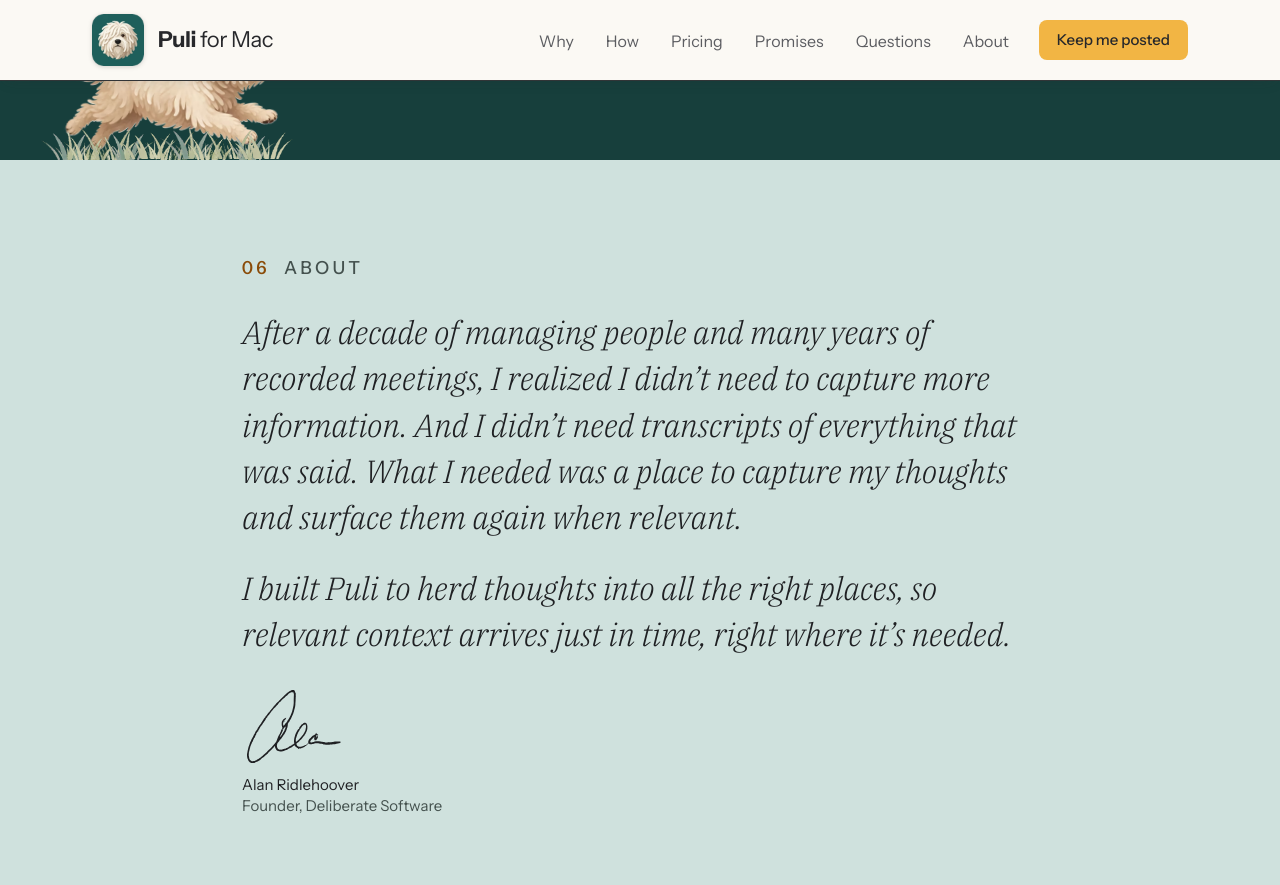
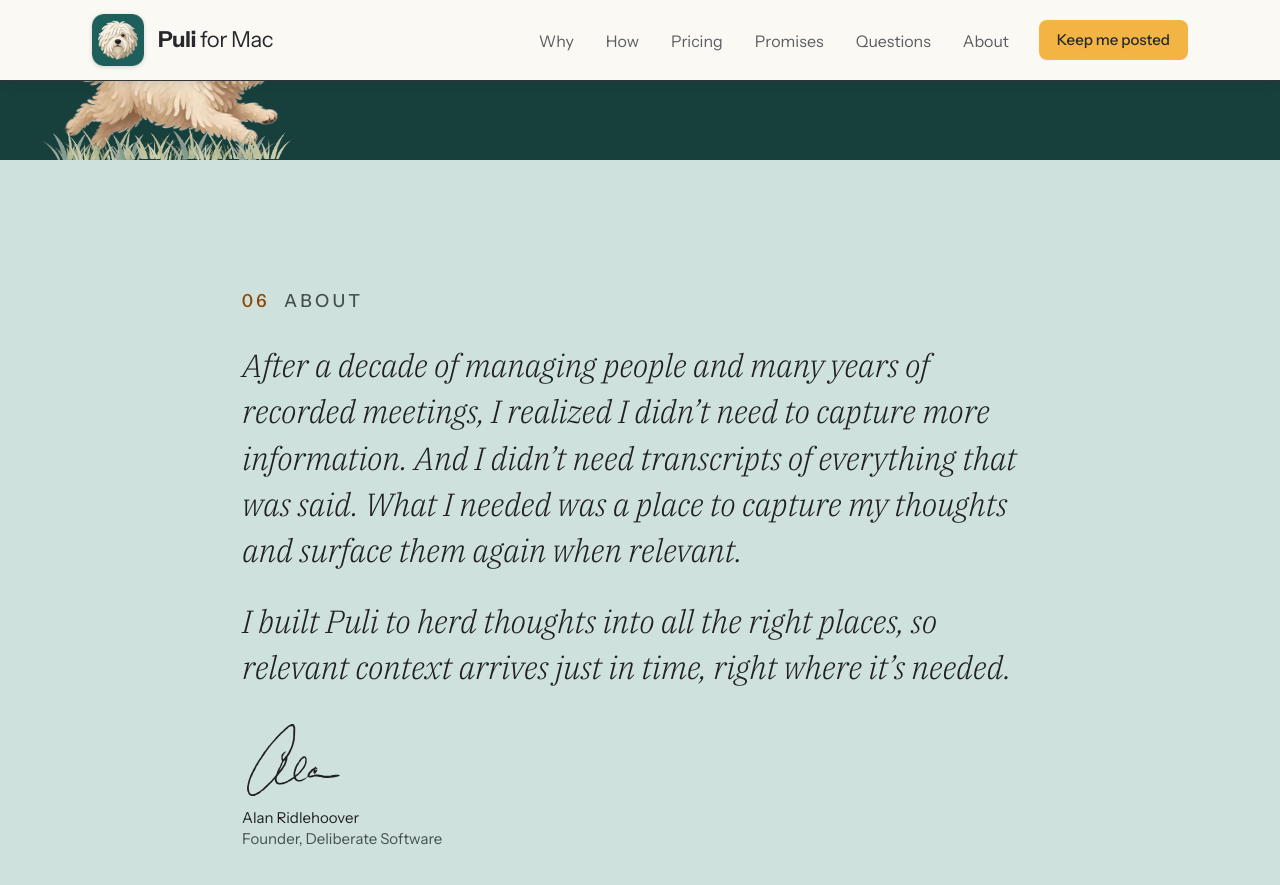
Before and after one commit to deliberate-software/puli-site, a Jekyll site: the page built from index.html, in a window 1280 px wide and 900 px high, scrolled down 5235 px. Shown: the top 885 px of the window. Built offline with Jekyll 4.4.1, drawn with Linux system fonts in a browser that asks for light colours.

Commit message:
About: a full screen to itself, the note centered, so the download section's icon stays out of view below it
Co-Authored-By: Claude Opus 5.5 <noreply@anthropic.com>

```diff
--- a/_includes/css/brand.css
+++ b/_includes/css/brand.css
@@ -347,6 +347,10 @@
 /* ---------- founder: the one serif voice ---------- */
 
 .q-founder { padding: 96px 0; }
+/* A full screen to itself (Alan, Nov 25): at least the window's height under the menu bar, the note centered in it, so
+   the download section's icon never creeps up into view under it. */
+.is-puli .q-founder { min-height: calc(100svh - var(--menu-h)); display: flex; flex-direction: column; justify-content: center; }
+.is-puli .q-founder > .q-founder__inner { width: 100%; }
 .q-founder__inner { max-width: 860px; }
 .q-founder__quote { margin: 28px 0 0; }
 .q-founder__quote p { font-family: var(--serif); font-style: italic; font-weight: 300; font-size: clamp(24px, 2.6vw, 32px); line-height: 1.45; letter-spacing: -0.01em; text-wrap: pretty; }
```
